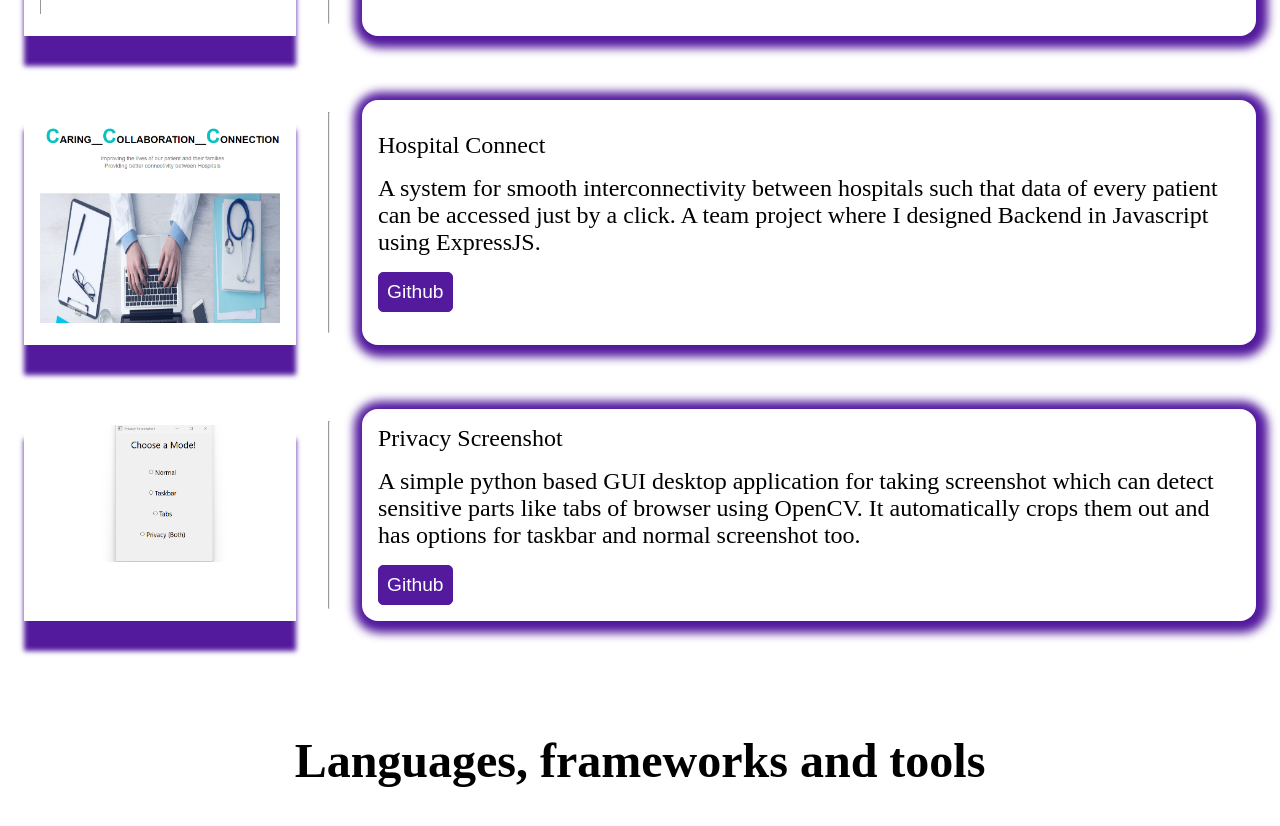
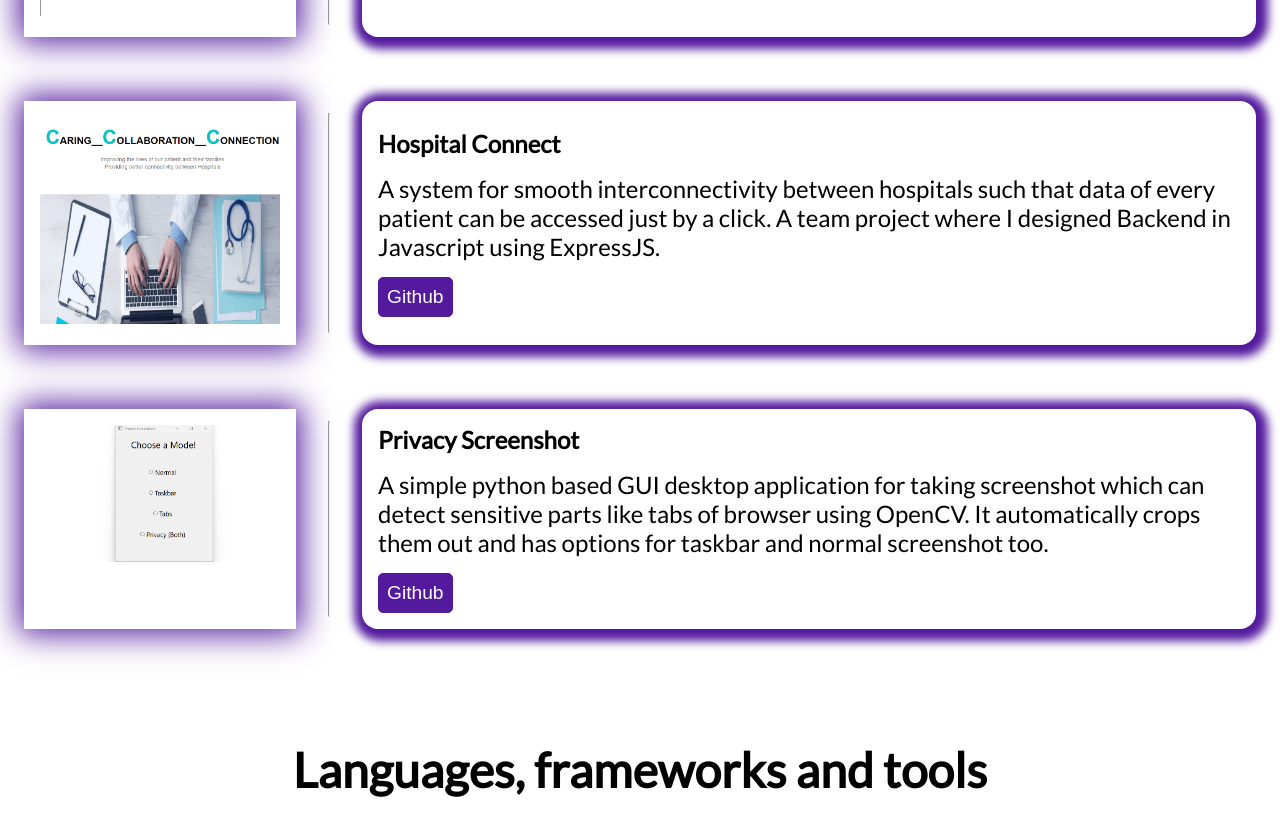
Before and after one commit to fromendtostart/MyPortfolio, a React (Create React App) app: page / in a window 1280 px wide. Shown: the part 1260-2086 px from the top of the page. Built offline with nearby package versions, Linux system fonts and the light colour scheme.

Commit message:
updated typography

```diff
--- a/public/index.html
+++ b/public/index.html
@@ -8,6 +8,12 @@
       name="description"
       content="Portfolio website"
     />
+    <link href='https://fonts.googleapis.com/css?family=Lato' rel='stylesheet'>
+    <style>
+      body {
+          font-family: 'Lato';font-size: 22px;
+      }
+      </style>
     <link rel="apple-touch-icon" href="%%PUBLIC_URL%/favicon.ico" />
     <link rel="icon" type="image/x-icon" href="%PUBLIC_URL%/favicon.ico">
     <link rel="manifest" href="%PUBLIC_URL%/manifest.json" />
--- a/src/Components/Card.js
+++ b/src/Components/Card.js
@@ -8,7 +8,7 @@ export default function Card({id, title, imageurl, description, link}){
                 </div>
                 <hr></hr>
                 <div className="description">
-                    <div className="title">{title}</div>
+                    <div className="title"><strong>{title}</strong></div>
                     <div className="descriptiontext">{description}</div>
                     <div className="link">
                         <button><a style={{color:"white"}} href={link} target={"_blank"} rel = {"noreferrer"}>Github</a></button>
--- a/src/Components/about.css
+++ b/src/Components/about.css
@@ -25,7 +25,8 @@
     text-align: center;
     font-size: 3.6rem;
     margin-left: 5rem;
-    margin-right: 5rem
+    margin-right: 5rem;
+    font-family: Helvetica, sans-serif;
 }
 
 .nav-buttons{
@@ -46,6 +47,7 @@
     .intro-text {
       font-size: 2rem;
     }
+
     .nav-buttons{
         gap : 1vh;
     }
--- a/src/Components/card.css
+++ b/src/Components/card.css
@@ -32,7 +32,7 @@
 .project-image{
     padding: 1rem;
     height: auto;
-    box-shadow:  0px 30px 5px rgb(83, 26, 158)
+    box-shadow:  0px 0px 30px 5px rgb(83, 26, 158)
 }
 .project-image img{
     width: 15rem;
```
